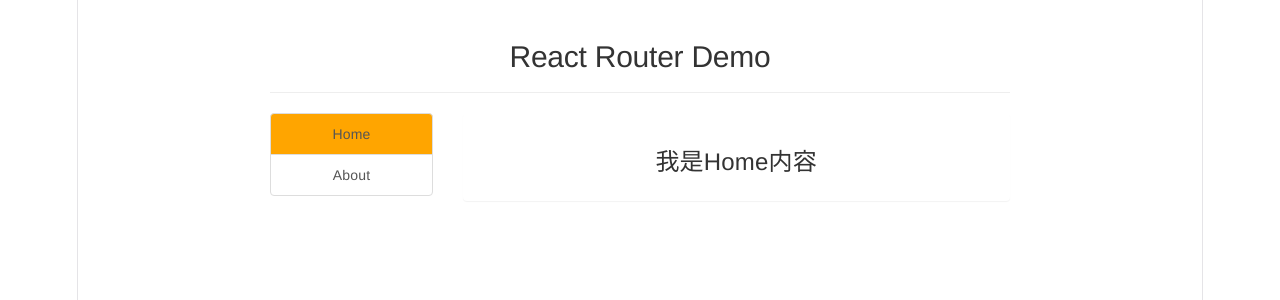
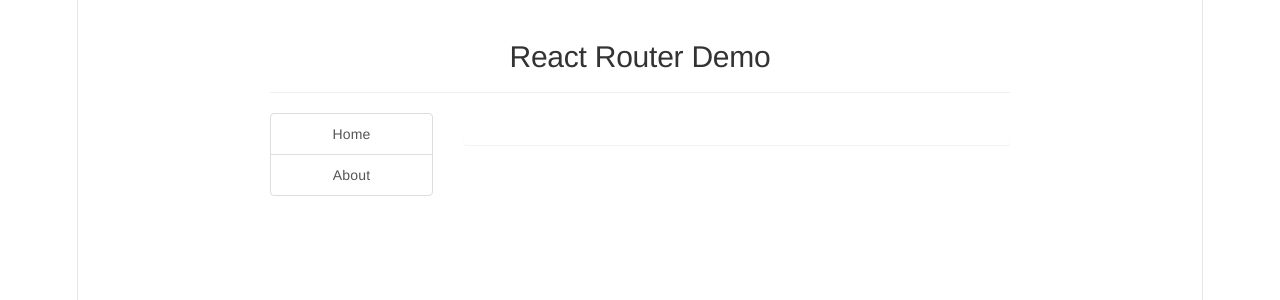
Before and after one commit to chujian0325/react20260915, a React (Vite) app in the folder my-app/: page /home in a window 1280 px wide. Shown: the top 300 px of the page. Built offline with nearby package versions, Linux system fonts and the light colour scheme.

Commit message:
解决多级路径刷新页面样式丢失的问题：

```diff
--- a/my-app/src/App.jsx
+++ b/my-app/src/App.jsx
@@ -3,6 +3,7 @@ import { Routes, Route } from "react-router-dom";
 import axios from "axios";
 import Home from "./pages/Home";
 import About from "./pages/About";
+
 import MyNavlink from "./components/MyNavLink";
 import RouterHeader from "./components/RouterHeader";
 import "./bootstrap2.css";
@@ -41,8 +42,8 @@ export default class App extends Component {
                   Home
                 </NavLink> */}
                 {/* 封装组件 */}
-                <MyNavlink to="/home">Home</MyNavlink>
-                <MyNavlink to="/about">About</MyNavlink>
+                <MyNavlink to="/demo/home">Home</MyNavlink>
+                <MyNavlink to="/demo/about">About</MyNavlink>
               </div>
             </div>
             <div className="col-xs-6">
@@ -51,8 +52,8 @@ export default class App extends Component {
                   {/* 注册路由 */}
                   {/* 所有Route必须包在Routes里面 */}
                   <Routes>
-                    <Route path="/home" element={<Home />} />
-                    <Route path="/about" element={<About />} />
+                    <Route path="/demo/home" element={<Home />} />
+                    <Route path="/demo/about" element={<About />} />
                   </Routes>
                 </div>
               </div>
```
Also changed, not shown: 1 other file (tests, documents, lock files or other folders).
